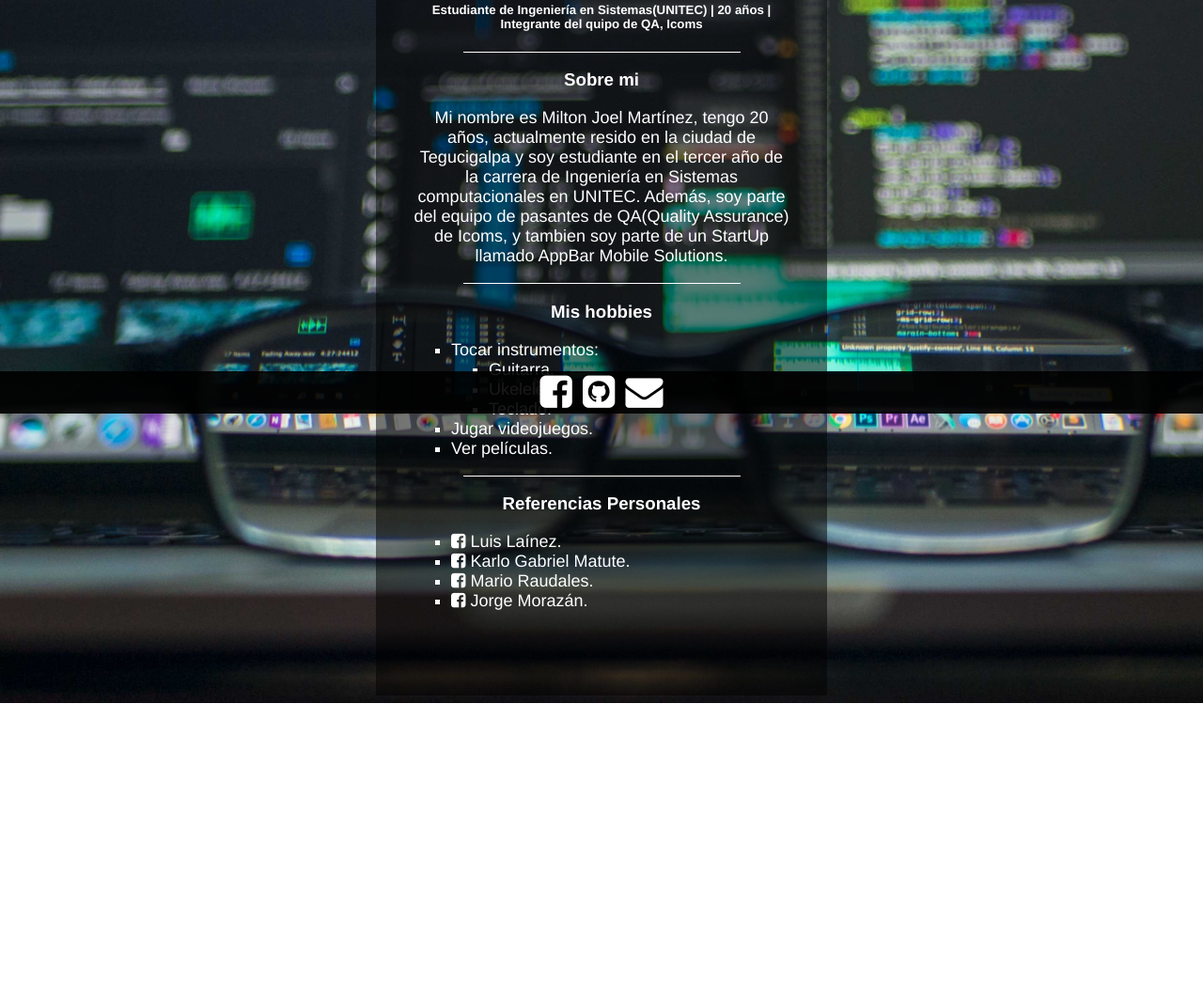
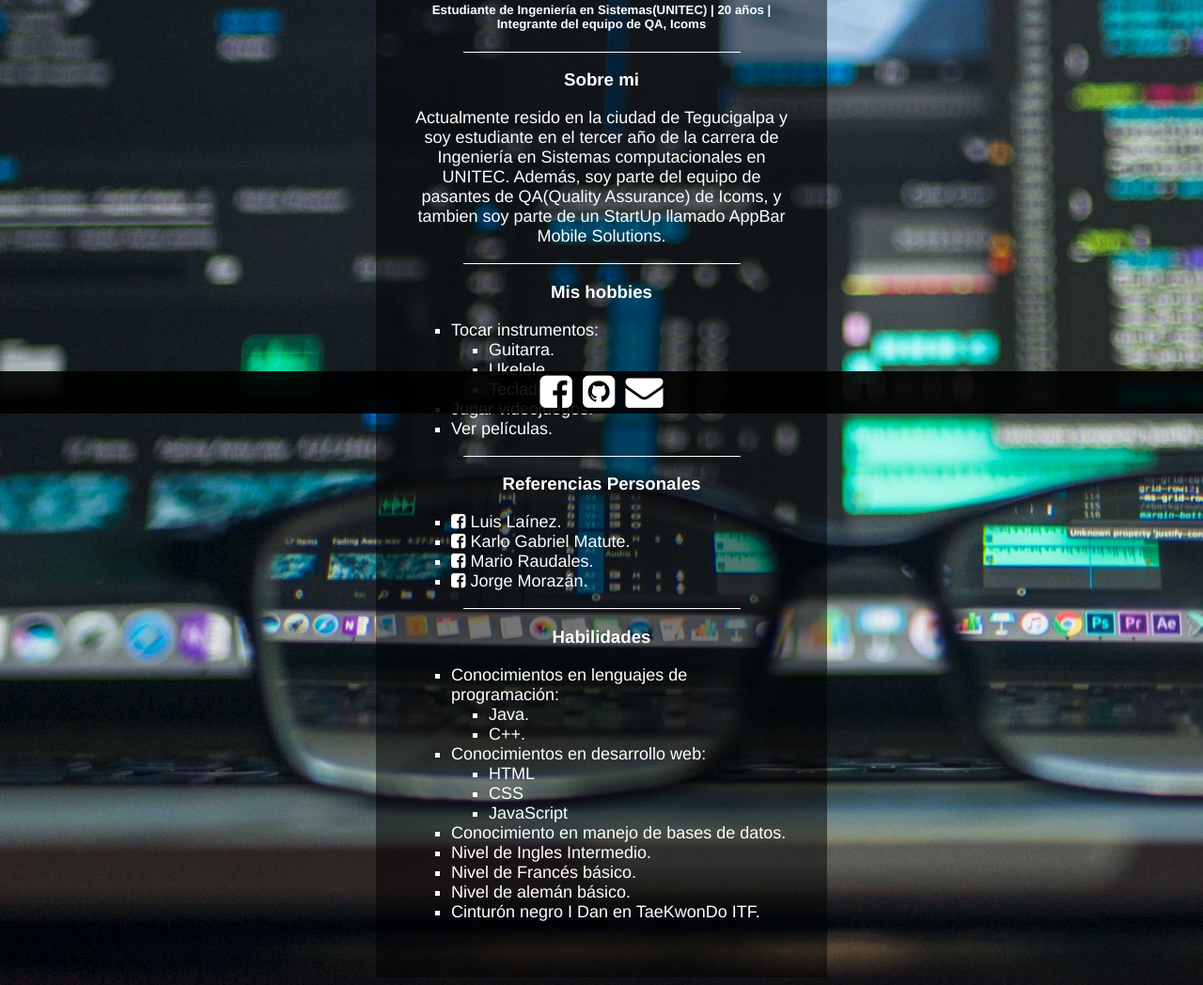
Before and after one commit to miltonmb/miltonmb.github.io, a plain HTML site: page index.html in a window 1280 px wide. Shown: the part 360-1408 px from the top of the page at 94% size. Before the commit the page ends 1108 px from the top, so only its background shows below. Drawn offline with Linux system fonts and the light colour scheme.

Commit message:
terminada

```diff
--- a/css/master.css
+++ b/css/master.css
@@ -9,7 +9,7 @@ html{
 
 .datoPrincipal{
 	width: 400px;
-	height: 1000px;
+	height: 1300px;
 	background: rgba(0,0,0,0.5);
 	padding: 40px;
 	color: white;
@@ -56,7 +56,7 @@ a:hover{
 }
 
 
-.datoPrincipal .hobbies ul{
+.datoPrincipal .listas ul{
 	text-align: left;
 	font-size: 18px;
 	list-style-type: square;
--- a/index.html
+++ b/index.html
@@ -11,14 +11,14 @@
 	<div class="datoPrincipal">
 		<img src="./src/1517363624714315.JPG" class="fotoPerfil">
 		<h1>Milton Joel Martínez</h1>
-		<h5>Estudiante de Ingeniería en Sistemas(UNITEC) | 20 años | Integrante del quipo de QA, Icoms</h5>
+		<h5>Estudiante de Ingeniería en Sistemas(UNITEC) | 20 años | Integrante del equipo de QA, Icoms</h5>
 		<div class="linea"></div>
 		<h3>Sobre mi</h3>
-		<p>Mi nombre es Milton Joel Martínez, tengo 20 años, actualmente resido en la ciudad de Tegucigalpa y soy estudiante en el tercer año de la carrera de Ingeniería en Sistemas computacionales en UNITEC. Además, soy parte del equipo de pasantes de QA(Quality Assurance) de Icoms, y tambien soy parte de un StartUp llamado AppBar Mobile Solutions.
+		<p>Actualmente resido en la ciudad de Tegucigalpa y soy estudiante en el tercer año de la carrera de Ingeniería en Sistemas computacionales en UNITEC. Además, soy parte del equipo de pasantes de QA(Quality Assurance) de Icoms, y tambien soy parte de un StartUp llamado AppBar Mobile Solutions.
 		</p>
 		<div class="linea"></div>
 		<h3>Mis hobbies</h3>
-		<div class="hobbies">
+		<div class="listas">
 			<ul>
 				<li>Tocar instrumentos:
 					<ul>
@@ -33,7 +33,7 @@
 		</div>
 		<div class="linea"></div>
 		<h3>Referencias Personales</h3>
-		<div class="hobbies">
+		<div class="listas">
 		<ul>
 			<li><a href="https://www.facebook.com/luislainez95" target="_blank"><i class="fa fa-facebook-square" aria-hidden="true"></i> Luis Laínez.</a></li>
 			<li><a href="https://www.facebook.com/gabrielnada211" target="_blank"><i class="fa fa-facebook-square" aria-hidden="true"></i> Karlo Gabriel Matute.</a></li>
@@ -44,7 +44,28 @@
 
 		</div>
 
-
+		<div class="linea"></div>
+		<h3>Habilidades</h3>
+		<div class="listas">
+			<ul>
+			<li>Conocimientos en lenguajes de programación:
+			<ul>
+				<li>Java.</li>
+				<li>C++.</li>
+			</ul></li>
+			<li>Conocimientos en desarrollo web:
+			<ul>
+				<li>HTML</li>
+				<li>CSS</li>
+				<li>JavaScript</li>
+			</ul></li>
+			<li>Conocimiento en manejo de bases de datos.</li>
+			<li>Nivel de Ingles Intermedio.</li>
+			<li>Nivel de Francés básico.</li>
+			<li>Nivel de alemán básico.</li>
+			<li>Cinturón negro I Dan en TaeKwonDo ITF.</li>
+			</ul>
+		</div>
 	</div>
 
 	<footer class=footerSocial>
```
Also changed, not shown: 1 other file.
